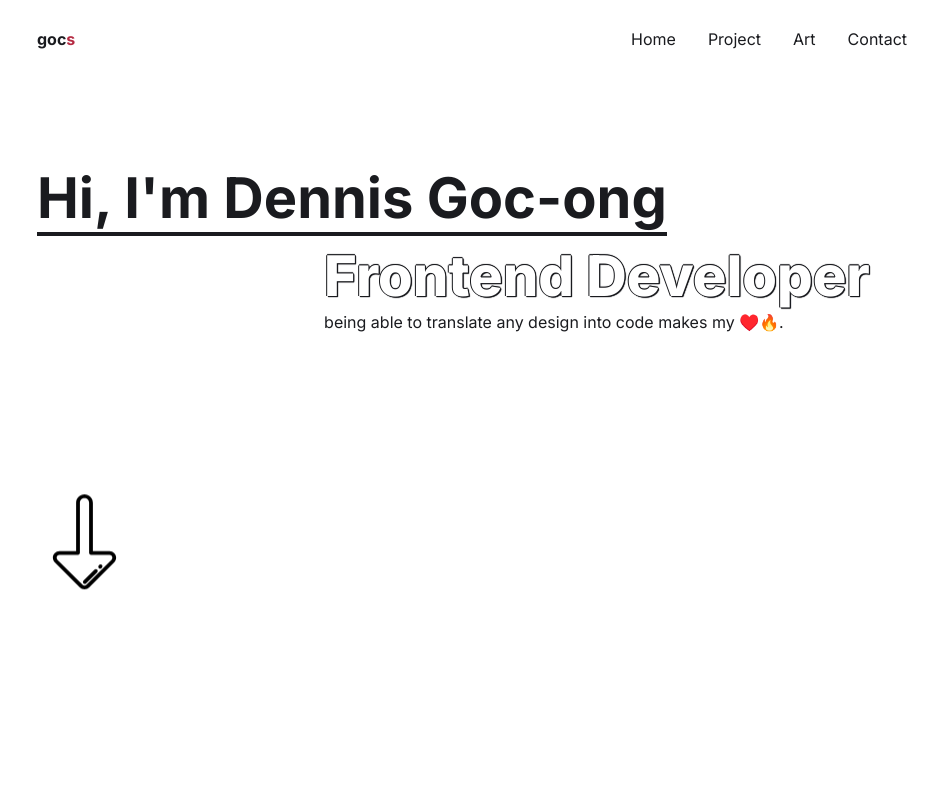
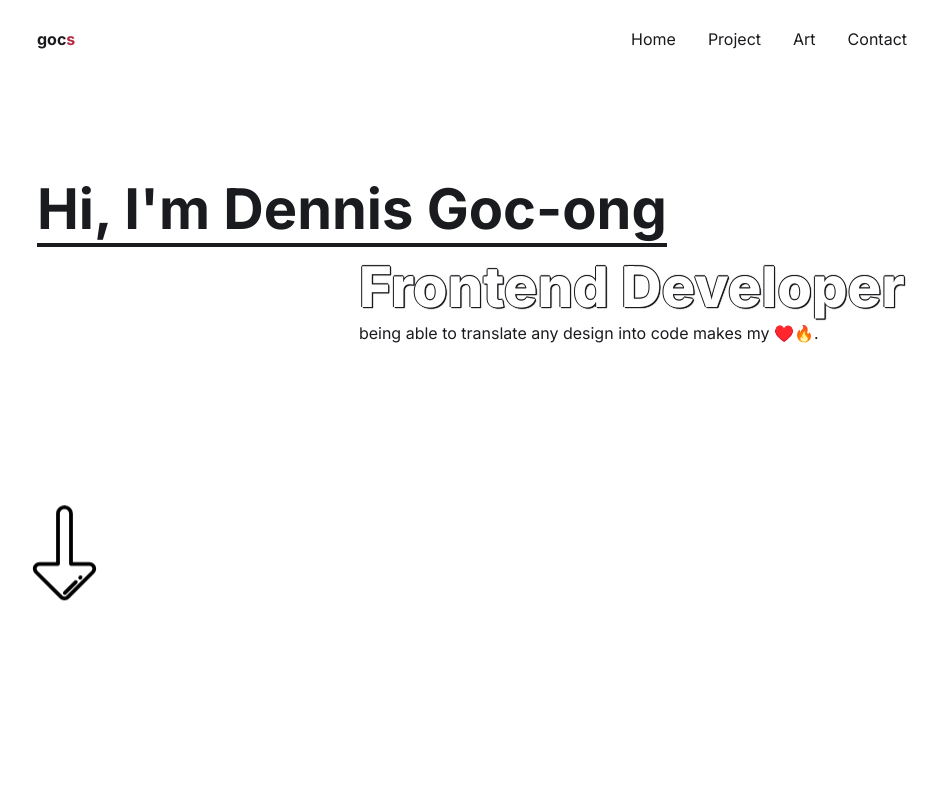
Before and after one commit to m-dennisgocong/gocs, a React (Vite) app: page / in a window 1280 px wide. Shown: the top 800 px of the page, without its empty margins (168-1106 px from the left). Built offline with nearby package versions, Linux system fonts and the light colour scheme.

Commit message:
refactor: adjust text format & arrowDown position
Reposition arrowDown image closer to left. Adjust the text font, padding and margin.

```diff
--- a/src/styles/Hero.scss
+++ b/src/styles/Hero.scss
@@ -31,6 +31,8 @@
     }
 
     img#arrowDown{
+        position: relative;
+        left: -20px;
         height: 70px;
         width: 70px;
         animation: introload-opacity 2s ease-in-out forwards, arrowAnimation 1s alternate-reverse 2s infinite;
@@ -41,7 +43,7 @@
     #Hero{
         display: unset;
         h1{
-            padding-top: 1.5em;
+            padding-top: 2em;
             font-size: 2.5rem;
             margin-bottom: .5em;
         }
@@ -63,15 +65,15 @@
 @media (min-width: 768px){
     #Hero{
         h1{
-            padding-top: 1em;
-            font-size: 2.5rem;
+            padding-top: 1.2em;
+            font-size: 2.8rem;
         }
         p{
             line-height: 2rem;
             span#rule{
                 font-size: 2.8rem;
             }
-            margin-left: 40%;
+            margin-left: 37%;
             margin-bottom: 20%;
         }
         img#arrowDown{
@@ -87,7 +89,6 @@
             font-size: 3.5rem;
         }
         p{
-            margin-left: 33%;
             margin-bottom: 18%;
             span#rule{
                 font-size: 3.5rem;
```
